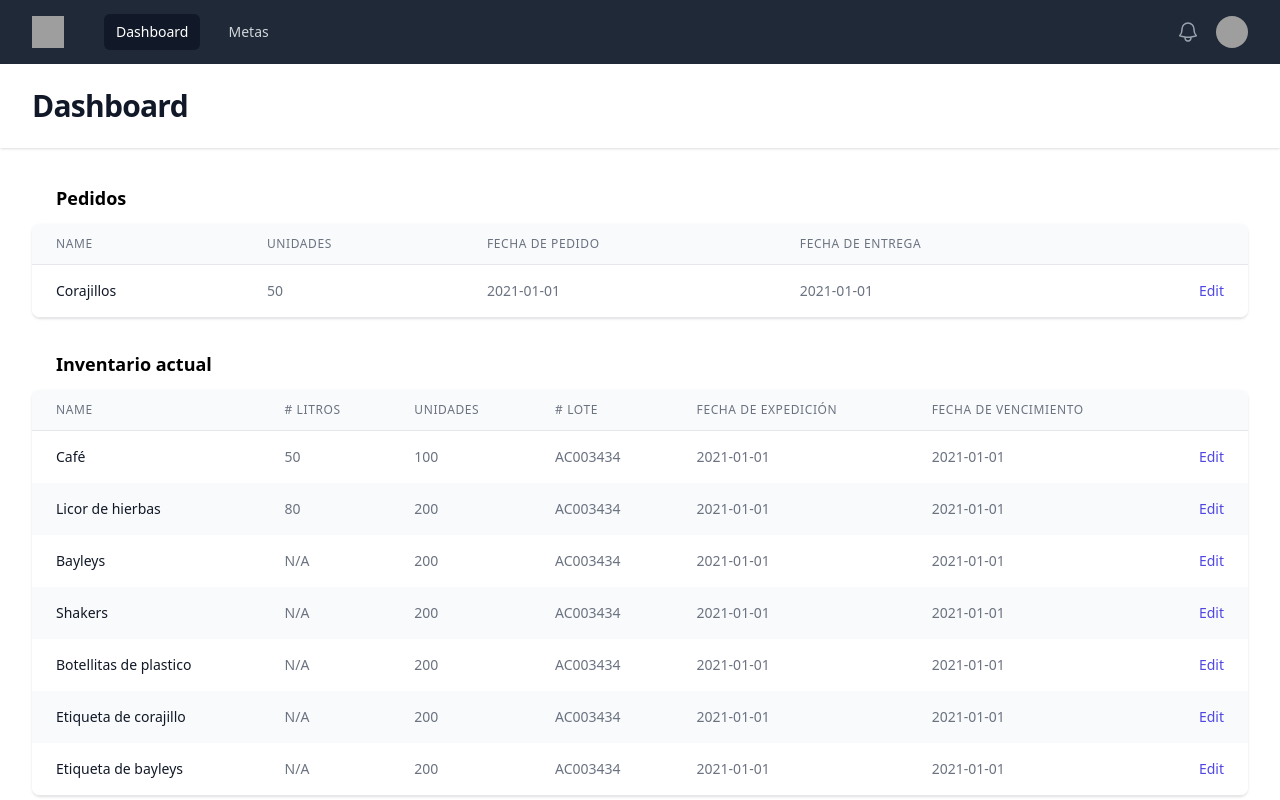
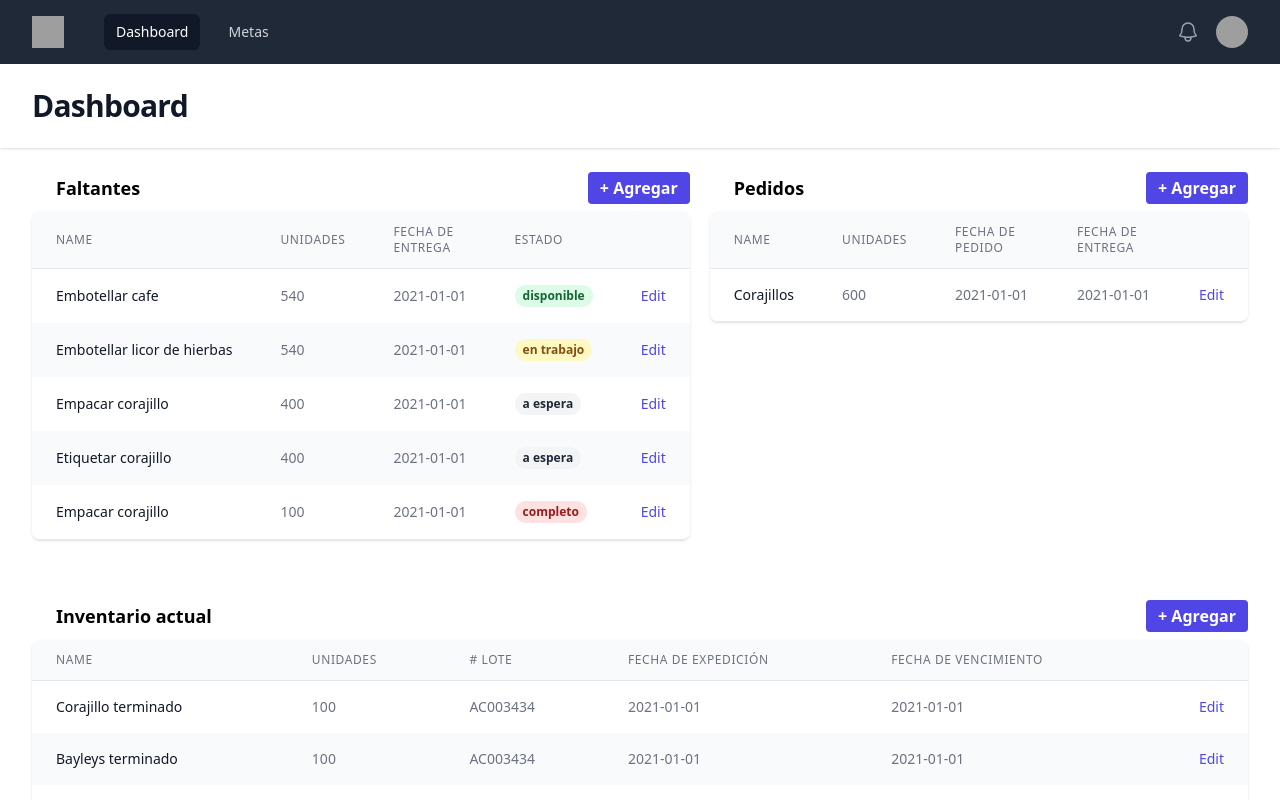
Before and after one commit to dmojarrot/Corajillo-E2, a Next.js app in the folder dashboard-eq2/: page / in a window 1280 px wide. Shown: the top 800 px of the page. Built offline with nearby package versions, Linux system fonts and the light colour scheme; grey boxes are pictures that could not be loaded.

Commit message:
added more mock tables

```diff
--- a/dashboard-eq2/src/components/Tables.jsx
+++ b/dashboard-eq2/src/components/Tables.jsx
@@ -1,24 +1,33 @@
 /* This example requires Tailwind CSS v2.0+ */
 const inventory = [
   {
-    name: "Café",
-    "# litros": "50",
+    name: "Corajillo terminado",
     unidades: "100",
     "# lote": "AC003434",
     "fecha de vencimiento": "2021-01-01",
     "fecha de expedición": "2021-01-01",
   },
   {
-    name: "Licor de hierbas",
-    "# litros": "80",
-    unidades: "200",
+    name: "Bayleys terminado",
+    unidades: "100",
     "# lote": "AC003434",
     "fecha de vencimiento": "2021-01-01",
     "fecha de expedición": "2021-01-01",
   },
   {
+    name: "Café",
+    unidades: "100",
+    "fecha de vencimiento": "2021-01-01",
+    "fecha de expedición": "2021-01-01",
+  },
+  {
+    name: "Licor de hierbas",
+    unidades: "200",
+    "fecha de vencimiento": "2021-01-01",
+    "fecha de expedición": "2021-01-01",
+  },
+  {
     name: "Bayleys",
-    "# litros": "N/A",
     unidades: "200",
     "# lote": "AC003434",
     "fecha de vencimiento": "2021-01-01",
@@ -26,34 +35,26 @@ const inventory = [
   },
   {
     name: "Shakers",
-    "# litros": "N/A",
-    unidades: "200",
-    "# lote": "AC003434",
+    unidades: "3,000",
     "fecha de vencimiento": "2021-01-01",
     "fecha de expedición": "2021-01-01",
   },
 
   {
     name: "Botellitas de plastico",
-    "# litros": "N/A",
-    unidades: "200",
-    "# lote": "AC003434",
+    unidades: "2,000",
     "fecha de vencimiento": "2021-01-01",
     "fecha de expedición": "2021-01-01",
   },
   {
     name: "Etiqueta de corajillo",
-    "# litros": "N/A",
-    unidades: "200",
-    "# lote": "AC003434",
+    unidades: "1,000",
     "fecha de vencimiento": "2021-01-01",
     "fecha de expedición": "2021-01-01",
   },
   {
     name: "Etiqueta de bayleys",
-    "# litros": "N/A",
-    unidades: "200",
-    "# lote": "AC003434",
+    unidades: "1,000",
     "fecha de vencimiento": "2021-01-01",
     "fecha de expedición": "2021-01-01",
   },
@@ -62,17 +63,152 @@ const inventory = [
 const pedidos = [
   {
     name: "Corajillos",
-    unidades: "50",
+    unidades: "600",
     "fecha de pedido": "2021-01-01",
     "fecha de entrega": "2021-01-01",
   },
 ]
 
+const faltantes = [
+  {
+    name: "Embotellar cafe",
+    unidades: "540",
+    "fecha de entrega": "2021-01-01",
+    estado: "disponible",
+  },
+  {
+    name: "Embotellar licor de hierbas",
+    unidades: "540",
+    "fecha de entrega": "2021-01-01",
+    estado: "en trabajo",
+  },
+  {
+    name: "Empacar corajillo",
+    unidades: "400",
+    "fecha de entrega": "2021-01-01",
+    estado: "a espera",
+  },
+  {
+    name: "Etiquetar corajillo",
+    unidades: "400",
+    "fecha de entrega": "2021-01-01",
+    estado: "a espera",
+  },
+  {
+    name: "Empacar corajillo",
+    unidades: "100",
+    "fecha de entrega": "2021-01-01",
+    estado: "completo",
+  },
+]
+
 export default function Tables() {
   return (
-    <div className="flex flex-col max-w-7xl mx-auto">
-      <h1 className="text-lg font-bold px-6 py-3">Pedidos</h1>
+    <div className="flex flex-col max-w-7xl mx-auto gap-y-10">
+      <div className="flex lg:flex-row flex-col gap-x-5">
+        {/* Faltantes */}
+        <div>
+          <div className="flex justify-between mb-2 items-center">
+            <h1 className="text-lg font-bold pl-6">Faltantes</h1>
+            <button className=" text-white bg-indigo-600 font-bold px-3 py-1 rounded">
+              + Agregar
+            </button>
+          </div>
+          <div className="-my-2 overflow-x-auto sm:-mx-6 lg:-mx-8">
+            <div className="py-2 align-middle inline-block min-w-full sm:px-6 lg:px-8">
+              <div className="shadow overflow-hidden border-b border-gray-200 sm:rounded-lg">
+                <table className="min-w-full divide-y divide-gray-200">
+                  <thead className="bg-gray-50">
+                    <tr>
+                      <th
+                        scope="col"
+                        className="px-6 py-3 text-left text-xs font-medium text-gray-500 uppercase tracking-wider"
+                      >
+                        Name
+                      </th>
+                      <th
+                        scope="col"
+                        className="px-6 py-3 text-left text-xs font-medium text-gray-500 uppercase tracking-wider"
+                      >
+                        Unidades
+                      </th>
+                      <th
+                        scope="col"
+                        className="px-6 py-3 text-left text-xs font-medium text-gray-500 uppercase tracking-wider"
+                      >
+                        Fecha de entrega
+                      </th>
+                      <th
+                        scope="col"
+                        className="px-6 py-3 text-left text-xs font-medium text-gray-500 uppercase tracking-wider"
+                      >
+                        Estado
+                      </th>
 
+                      <th scope="col" className="relative px-6 py-3">
+                        <span className="sr-only">Edit</span>
+                      </th>
+                    </tr>
+                  </thead>
+                  <tbody>
+                    {faltantes.map((pedido, pedidoIdx) => (
+                      <tr
+                        key={pedido.email}
+                        className={
+                          pedidoIdx % 2 === 0 ? "bg-white" : "bg-gray-50"
+                        }
+                      >
+                        <td className="px-6 py-4 whitespace-nowrap text-sm font-medium text-gray-900">
+                          {pedido.name}
+                        </td>
+                        <td className="px-6 py-4 whitespace-nowrap text-sm text-gray-500">
+                          {pedido.unidades}
+                        </td>
+
+                        <td className="px-6 py-4 whitespace-nowrap text-sm text-gray-500">
+                          {pedido["fecha de entrega"]}
+                        </td>
+
+                        <td
+                          className={`mx-6 my-4 px-2 inline-flex text-xs leading-5 font-semibold rounded-full text-center
+                            ${
+                              pedido["estado"] === "disponible"
+                                ? " bg-green-100 text-green-800"
+                                : pedido["estado"] === "en trabajo"
+                                ? " bg-yellow-100 text-yellow-800"
+                                : pedido["estado"] === "completo"
+                                ? " bg-red-100 text-red-800"
+                                : " bg-gray-100 text-gray-800"
+                            }
+                          `}
+                        >
+                          {pedido["estado"]}
+                        </td>
+
+                        <td className=" whitespace-nowrap text-right text-sm font-medium py-4 px-6">
+                          <a
+                            href="#"
+                            className="text-indigo-600 hover:text-indigo-900"
+                          >
+                            Edit
+                          </a>
+                        </td>
+                      </tr>
+                    ))}
+                  </tbody>
+                </table>
+              </div>
+            </div>
+          </div>
+        </div>
+        {/* Pedidos */}
+        <div>
+          <div className="flex justify-between mb-2 items-center">
+            <h1 className="text-lg font-bold pl-6">Pedidos</h1>
+            <button className=" text-white bg-indigo-600 font-bold px-3 py-1 rounded">
+              + Agregar
+            </button>
+          </div>
           <div className="-my-2 overflow-x-auto sm:-mx-6 lg:-mx-8">
             <div className="py-2 align-middle inline-block min-w-full sm:px-6 lg:px-8">
               <div className="shadow overflow-hidden border-b border-gray-200 sm:rounded-lg">
@@ -113,7 +249,9 @@ export default function Tables() {
                     {pedidos.map((pedido, pedidoIdx) => (
                       <tr
                         key={pedido.email}
-                    className={pedidoIdx % 2 === 0 ? "bg-white" : "bg-gray-50"}
+                        className={
+                          pedidoIdx % 2 === 0 ? "bg-white" : "bg-gray-50"
+                        }
                       >
                         <td className="px-6 py-4 whitespace-nowrap text-sm font-medium text-gray-900">
                           {pedido.name}
@@ -143,8 +281,16 @@ export default function Tables() {
               </div>
             </div>
           </div>
-      <h1 className="text-lg font-bold px-6 py-3 mt-5">Inventario actual</h1>
-
+        </div>
+      </div>
+      {/* Inventario */}
+      <div>
+        <div className="flex justify-between mb-2 items-center">
+          <h1 className="text-lg font-bold pl-6 mt-5">Inventario actual</h1>
+          <button className=" text-white bg-indigo-600 font-bold px-3 py-1 mt-5 rounded">
+            + Agregar
+          </button>
+        </div>
         <div className="-my-2 overflow-x-auto sm:-mx-6 lg:-mx-8">
           <div className="py-2 align-middle inline-block min-w-full sm:px-6 lg:px-8">
             <div className="shadow overflow-hidden border-b border-gray-200 sm:rounded-lg">
@@ -156,12 +302,6 @@ export default function Tables() {
                       className="px-6 py-3 text-left text-xs font-medium text-gray-500 uppercase tracking-wider"
                     >
                       Name
-                  </th>
-                  <th
-                    scope="col"
-                    className="px-6 py-3 text-left text-xs font-medium text-gray-500 uppercase tracking-wider"
-                  >
-                    # Litros
                     </th>
                     <th
                       scope="col"
@@ -196,13 +336,12 @@ export default function Tables() {
                   {inventory.map((pedido, pedidoIdx) => (
                     <tr
                       key={pedido.email}
-                    className={pedidoIdx % 2 === 0 ? "bg-white" : "bg-gray-50"}
+                      className={
+                        pedidoIdx % 2 === 0 ? "bg-white" : "bg-gray-50"
+                      }
                     >
                       <td className="px-6 py-4 whitespace-nowrap text-sm font-medium text-gray-900">
                         {pedido.name}
-                    </td>
-                    <td className="px-6 py-4 whitespace-nowrap text-sm text-gray-500">
-                      {pedido["# litros"]}
                       </td>
                       <td className="px-6 py-4 whitespace-nowrap text-sm text-gray-500">
                         {pedido.unidades}
@@ -232,5 +371,6 @@ export default function Tables() {
           </div>
         </div>
       </div>
+    </div>
   )
 }
```
Lines whose indentation alone changed are shown as unchanged.
